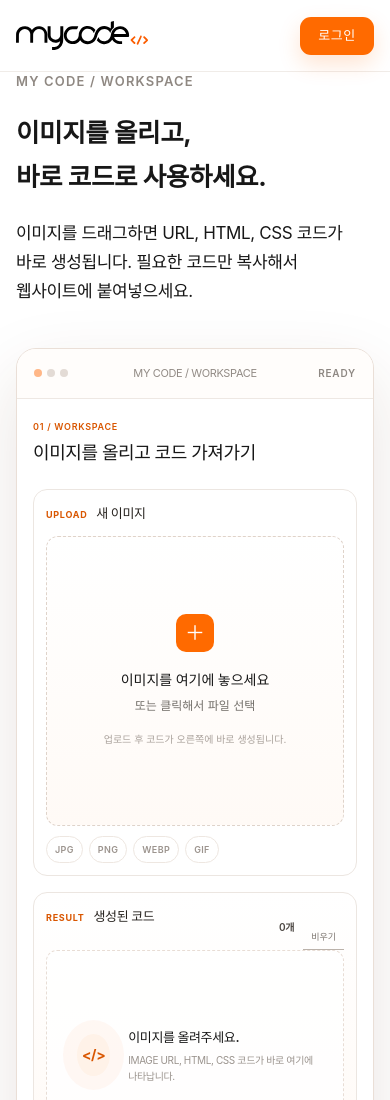
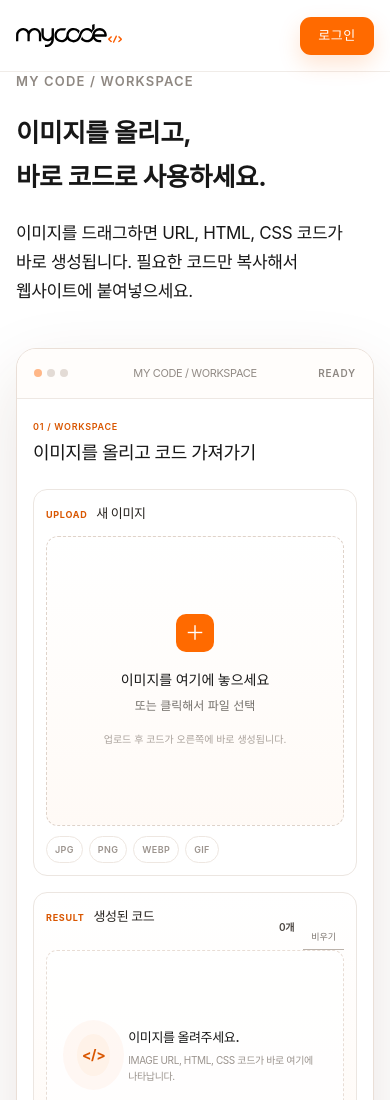
Before and after one commit to jyhome1228-cyber/my-code, a plain HTML site: page index.html in a window 390 px wide. Shown: the top 1100 px of the page. Drawn offline with Linux system fonts and the light colour scheme; no server answers; a web font is replaced by a local one.

Commit message:
Reduce header logo to 80 percent scale

```diff
--- a/brand.css
+++ b/brand.css
@@ -9,7 +9,7 @@
 
 .brand-logo-image {
   display: block;
-  width: clamp(142px, 11vw, 176px);
+  width: clamp(114px, 8.8vw, 141px);
   height: auto;
 }
 
@@ -114,7 +114,6 @@
   color: #fb5d00;
 }
 
-/* Make My Cloud feel like a named product area */
 .library-hero-panel {
   border-color: #f0e0d5 !important;
 }
@@ -138,7 +137,7 @@
 
 @media (max-width: 900px) {
   .brand-logo-image {
-    width: 148px;
+    width: 118px;
   }
 
   .company-footer-info {
@@ -148,7 +147,7 @@
 
 @media (max-width: 760px) {
   .brand-logo-image {
-    width: 132px;
+    width: 106px;
   }
 
   .company-footer-inner {
```
